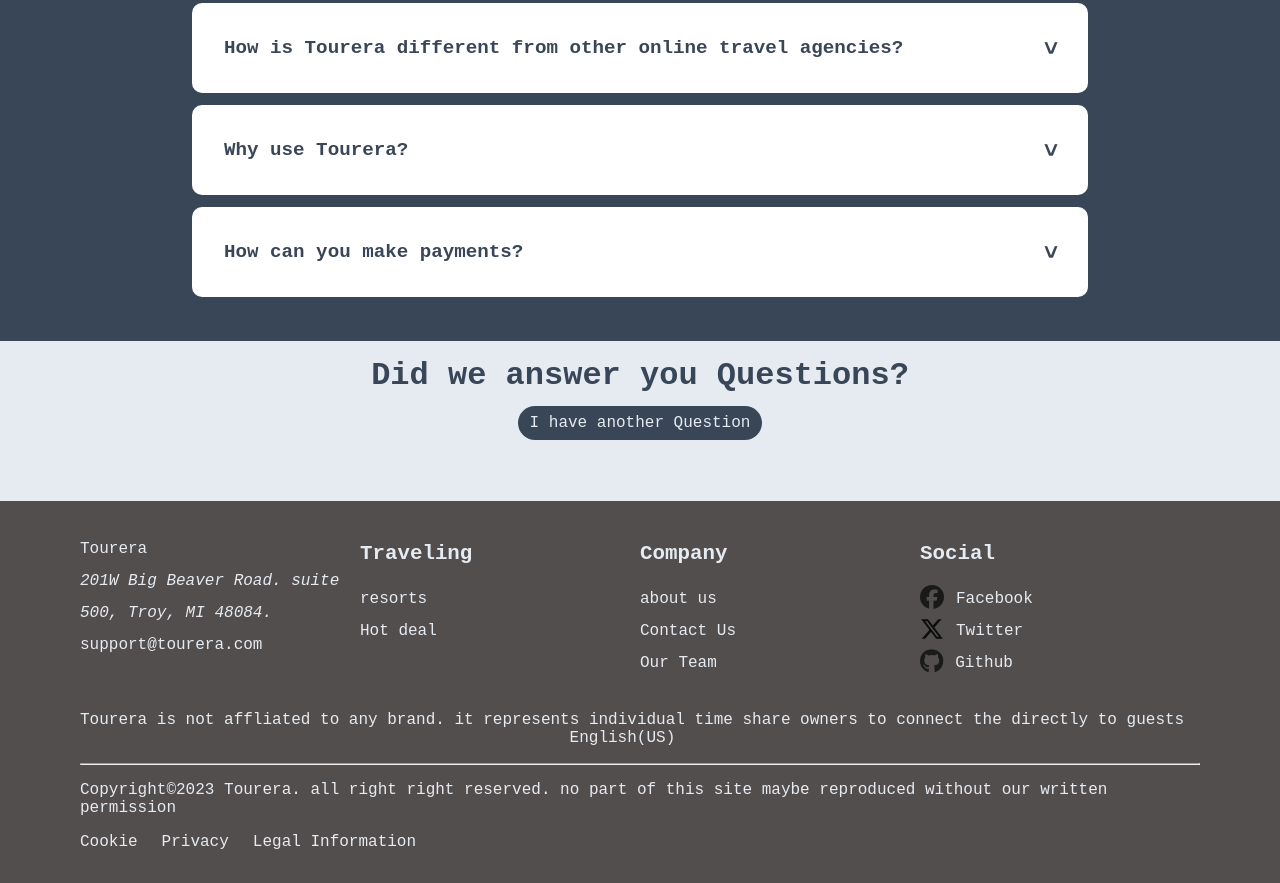
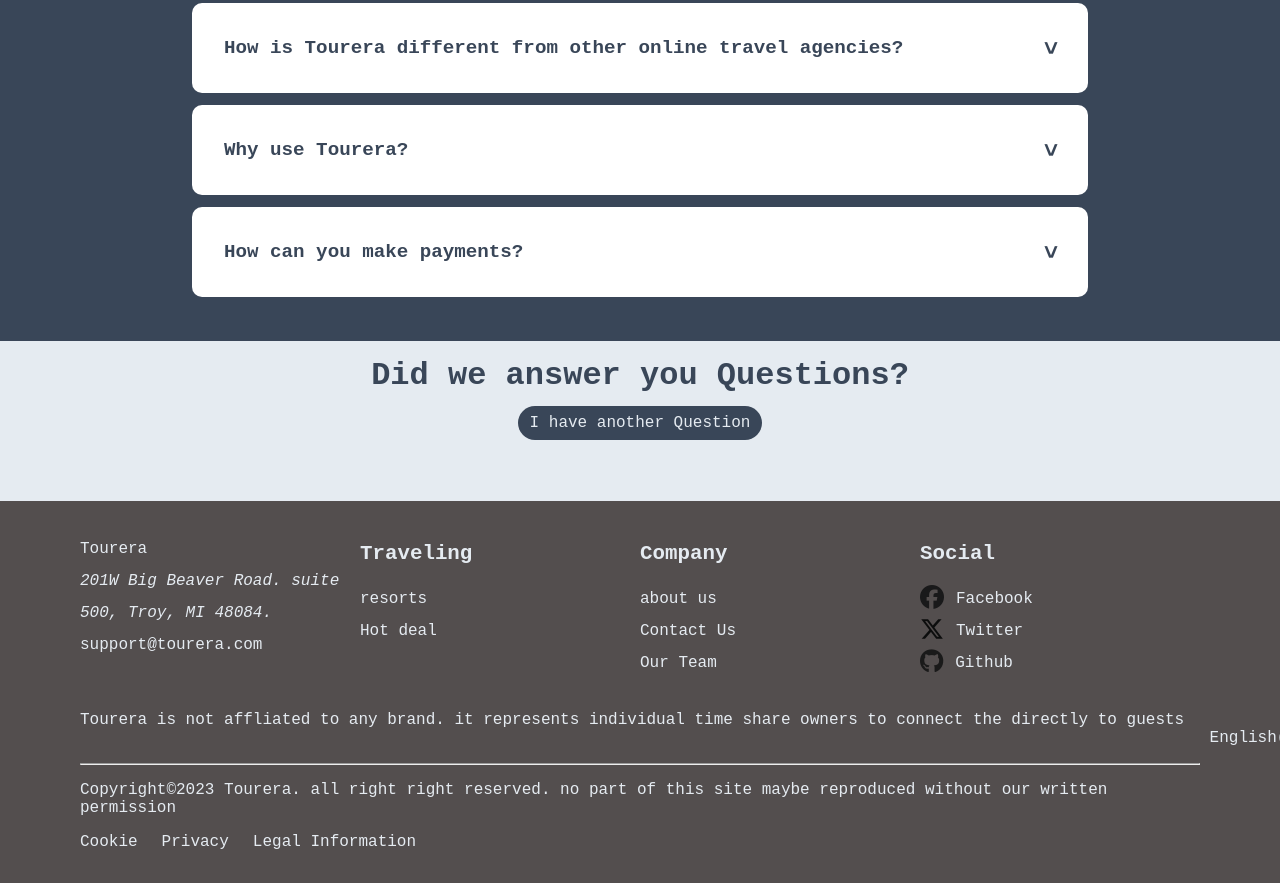
Before and after one commit to Deuzi/ToureraNew, a plain HTML site: page Tourera's new Code/index.html in a window 1280 px wide. Shown: the part 2592-3475 px from the top of the page. Drawn offline with Linux system fonts and the light colour scheme.

Commit message:
Update style.css

```diff
--- a/Tourera's new Code/style.css
+++ b/Tourera's new Code/style.css
@@ -338,7 +338,7 @@ footer{
     margin-bottom: 1rem;
 }
 .first-sec span{
-    margin-left: 30rem;
+    margin-left: 70rem;
 }
 .second-sec{
     margin-top: 1rem;
```
